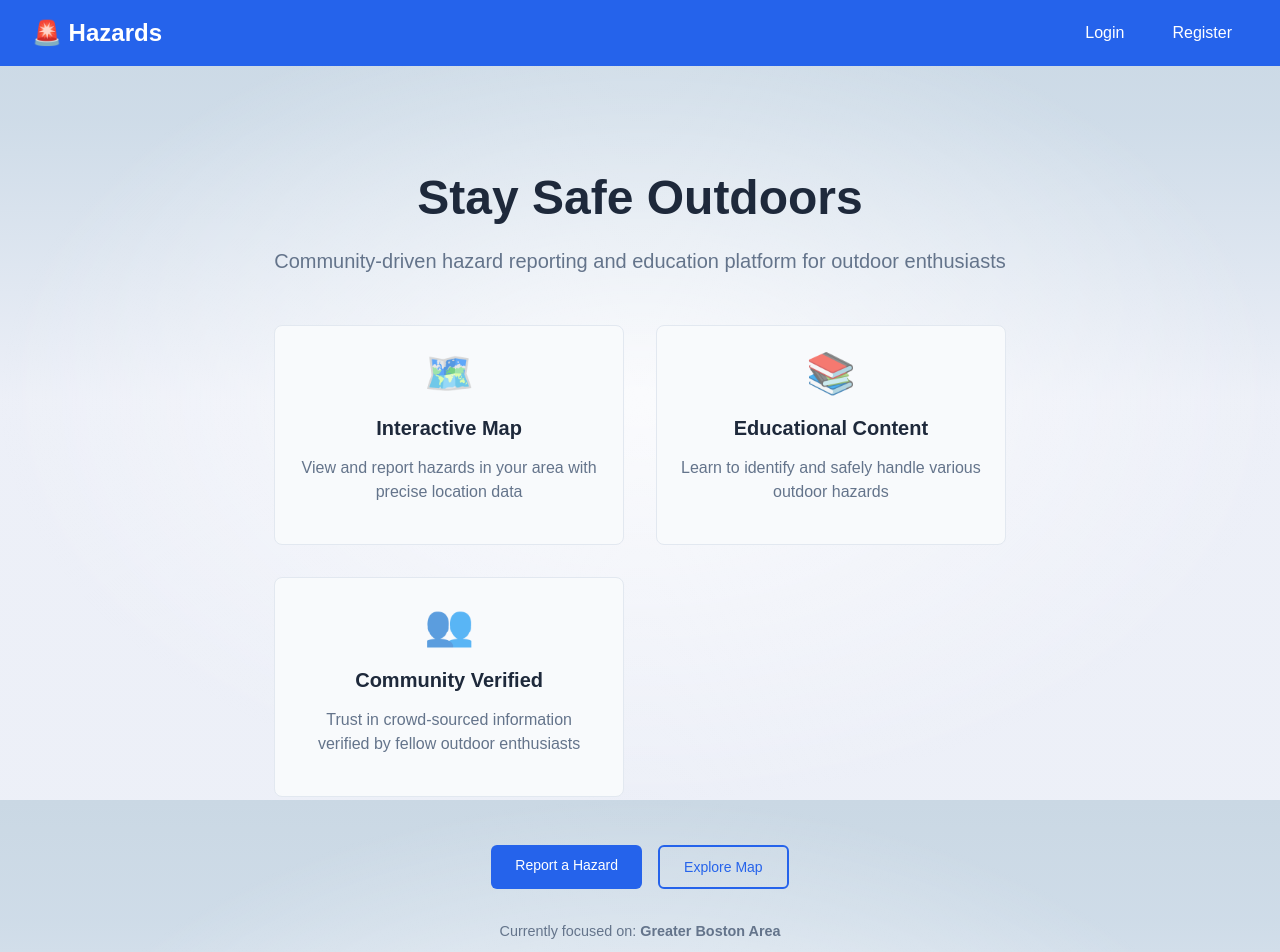
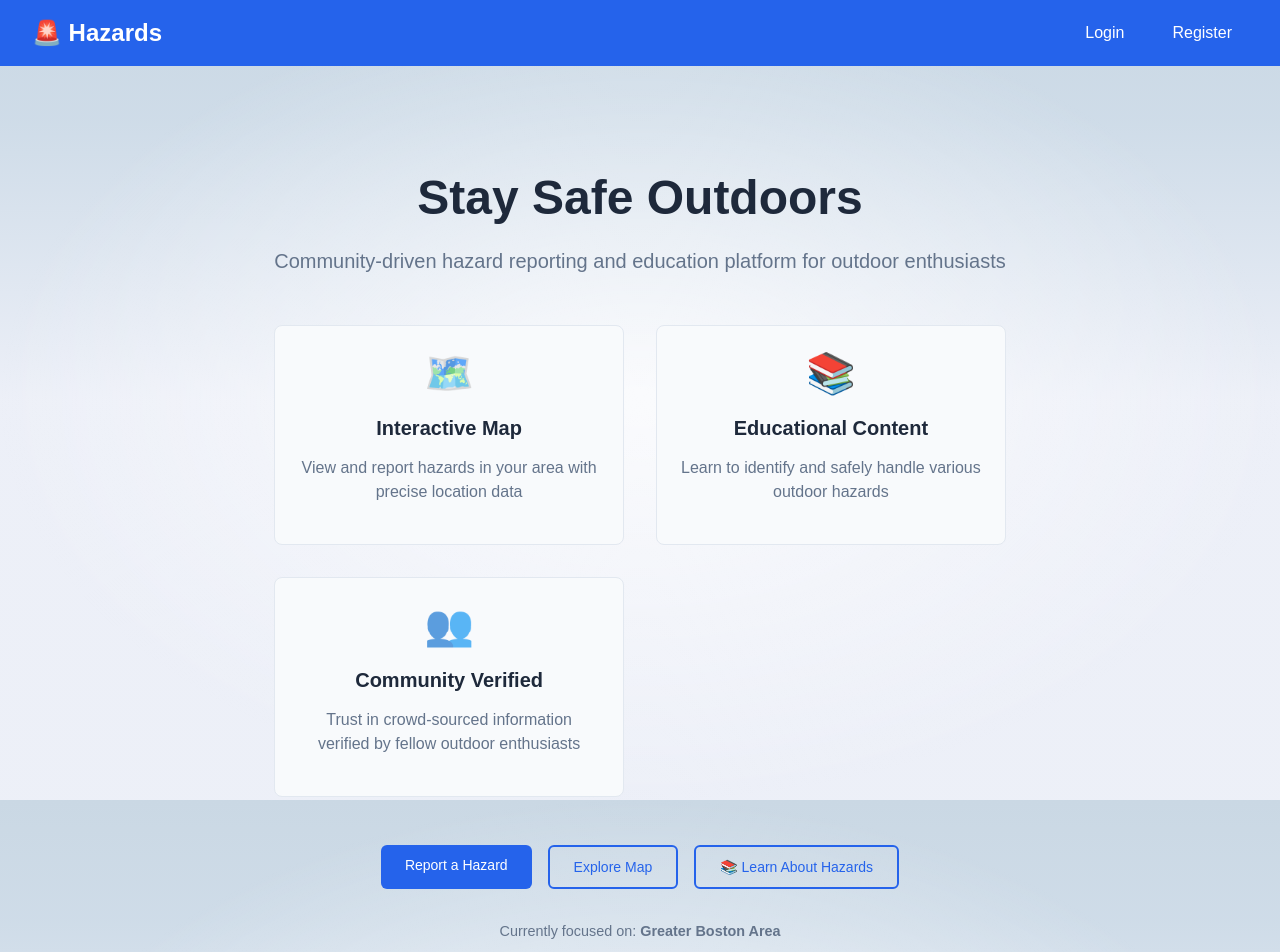
Before and after one commit to ChrisAntreasian/hazards, a SvelteKit app: page / in a window 1280 px wide. Shown: the top 952 px of the page. Built offline with nearby package versions, Linux system fonts and the light colour scheme; no server answers.

Commit message:
feat: Add Learn links to landing page and dashboard

```diff
--- a/src/routes/+page.svelte
+++ b/src/routes/+page.svelte
@@ -25,11 +25,11 @@
         <p>View and report hazards in your area with precise location data</p>
       </div>
 
-      <div class="feature">
+      <a href="/learn" class="feature feature-link">
         <div class="feature-icon">📚</div>
         <h3>Educational Content</h3>
         <p>Learn to identify and safely handle various outdoor hazards</p>
-      </div>
+      </a>
 
       <div class="feature">
         <div class="feature-icon">👥</div>
@@ -44,6 +44,7 @@
     <div class="cta-buttons">
       <a href="/hazards/create" class="btn btn-primary">Report a Hazard</a>
       <a href="/map" class="btn btn-secondary">Explore Map</a>
+      <a href="/learn" class="btn btn-secondary">📚 Learn About Hazards</a>
     </div>
 
     <div class="region-info">
@@ -111,6 +112,17 @@
   .feature p {
     color: #64748b;
     line-height: 1.5;
+  }
+
+  .feature-link {
+    text-decoration: none;
+    cursor: pointer;
+  }
+
+  .feature-link:hover {
+    border-color: #3b82f6;
+    transform: translateY(-2px);
+    box-shadow: 0 4px 12px rgba(59, 130, 246, 0.15);
   }
 
   .cta-buttons {
```
Also changed, not shown: src/routes/dashboard/+page.svelte (+4 -4 lines).
